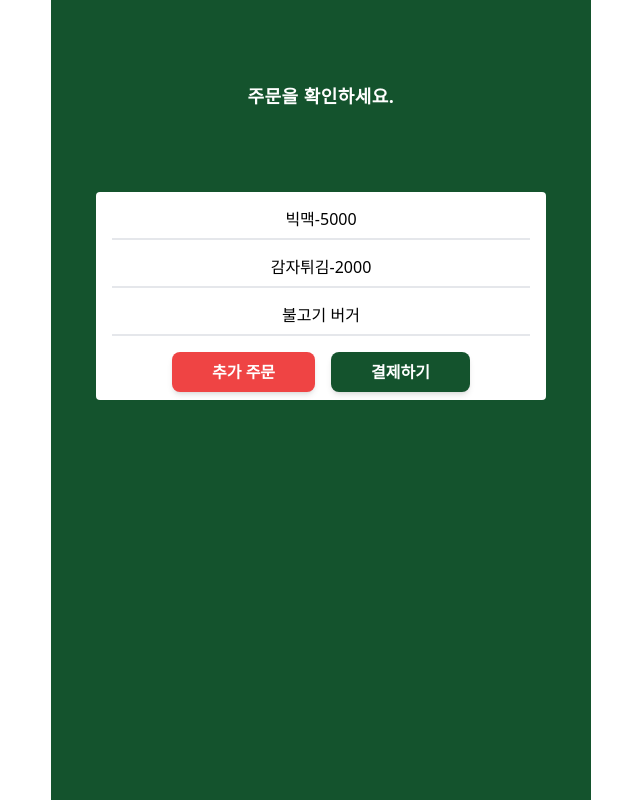
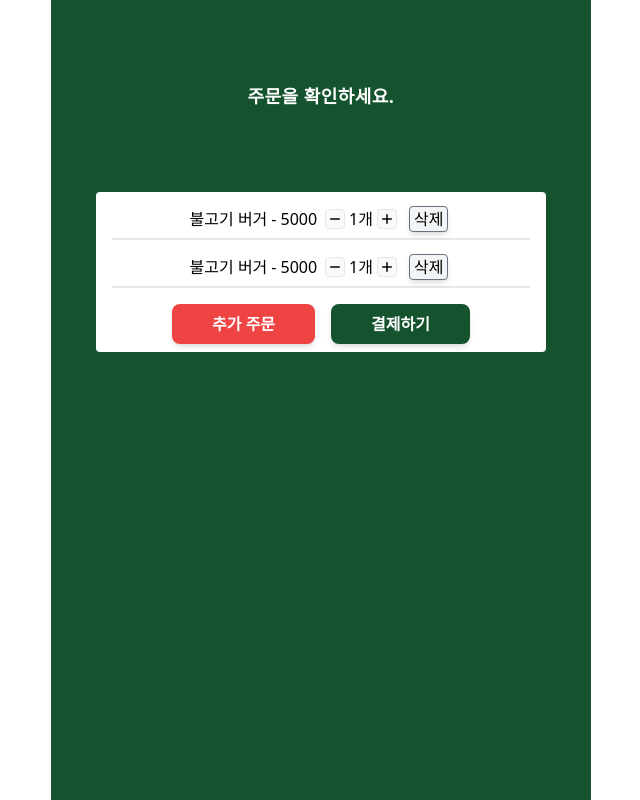
Before and after one commit to ji-hyun-young/kiosk-fullstack, a React (Vite) app in the folder src/main/frontend/: page /order in a window 1280 px wide. Shown: the top 800 px of the page, without its empty margins (319-959 px from the left). Built offline with nearby package versions, Linux system fonts and the light colour scheme.

Commit message:
feat: count product

```diff
--- a/src/main/frontend/package.json
+++ b/src/main/frontend/package.json
@@ -10,6 +10,7 @@
     "preview": "vite preview"
   },
   "dependencies": {
+    "@heroicons/react": "^2.1.3",
     "clsx": "^2.1.1",
     "react": "^18.2.0",
     "react-dom": "^18.2.0",
--- a/src/main/frontend/src/components/Button.tsx
+++ b/src/main/frontend/src/components/Button.tsx
@@ -2,7 +2,7 @@
 import { ButtonHTMLAttributes, PropsWithChildren } from "react";
 
 interface Props extends ButtonHTMLAttributes<HTMLButtonElement> {
-  variant: "primary" | "danger" | "default" | "success";
+  variant: "primary" | "danger" | "default" | "success" | "green";
 }
 
 export const Button = ({
--- a/src/main/frontend/src/components/Order.tsx
+++ b/src/main/frontend/src/components/Order.tsx
@@ -1,7 +1,57 @@
-const Order = ({ name, price }) => {
+import { useState } from "react";
+import { Product } from "../globalTypes";
+
+type Props = {
+  product: Product;
+};
+
+const Order = ({ product }: Props) => {
+  const [count, setCount] = useState(1);
+  const handleCount = (e: React.MouseEvent<HTMLButtonElement>) => {
+    const name = e.currentTarget.name;
+
+    if (name === "plusBtn") {
+      setCount(count + 1);
+    }
+
+    if (name === "minusBtn") {
+      setCount(count - 1);
+    }
+  };
   return (
     <div className="h-10 flex justify-center items-center border-b-2 border-gray-200 mx-4 my-2">
-      <span>{name}</span> - <span>{price}</span>
+      <span className="mx-1">{product.name}</span> -{" "}
+      <span className="mx-1">{product.price}</span>
+      <button
+        className="border size-5 bg-gray-50 rounded text-center flex justify-center items-center mx-1"
+        name="minusBtn"
+        onClick={handleCount}
+      >
+        <svg
+          xmlns="http://www.w3.org/2000/svg"
+          viewBox="0 0 16 16"
+          fill="currentColor"
+          className="w-4 h-4"
+        >
+          <path d="M3.75 7.25a.75.75 0 0 0 0 1.5h8.5a.75.75 0 0 0 0-1.5h-8.5Z" />
+        </svg>
+      </button>
+      <div>{count}개</div>
+      <button
+        className="border size-5 bg-gray-50 rounded text-center flex justify-center items-center mx-1"
+        name="plusBtn"
+        onClick={handleCount}
+      >
+        <svg
+          xmlns="http://www.w3.org/2000/svg"
+          viewBox="0 0 16 16"
+          fill="currentColor"
+          className="w-4 h-4"
+        >
+          <path d="M8.75 3.75a.75.75 0 0 0-1.5 0v3.5h-3.5a.75.75 0 0 0 0 1.5h3.5v3.5a.75.75 0 0 0 1.5 0v-3.5h3.5a.75.75 0 0 0 0-1.5h-3.5v-3.5Z" />
+        </svg>
+      </button>
+      <button className="btn-delete">삭제</button>
     </div>
   );
 };
--- /dev/null
+++ b/src/main/frontend/src/globalTypes.d.ts
@@ -0,0 +1,5 @@
+export type Product = {
+  id: number;
+  name: string;
+  price: number;
+};
--- a/src/main/frontend/src/index.css
+++ b/src/main/frontend/src/index.css
@@ -3,7 +3,7 @@
 @tailwind utilities;
 @layer components {
   .btn-default {
-    @apply py-2 px-4 bg-green-900 text-white font-semibold rounded-lg shadow-md hover:bg-gray-700 focus:outline-none focus:ring-2 focus:ring-gray-400 focus:ring-opacity-75;
+    @apply py-2 px-4 bg-gray-500 text-white font-semibold rounded-lg shadow-md hover:bg-gray-700 focus:outline-none focus:ring-2 focus:ring-gray-400 focus:ring-opacity-75;
   }
 
   .btn-primary {
@@ -11,6 +11,14 @@
   }
   .btn-danger {
     @apply py-2 px-4 bg-red-500 text-white font-semibold rounded-lg shadow-md hover:bg-red-700 focus:outline-none focus:ring-2 focus:ring-blue-400 focus:ring-opacity-75;
+  }
+
+  .btn-green {
+    @apply py-2 px-4 bg-green-900 text-white font-semibold rounded-lg shadow-md hover:bg-green-700 focus:outline-none focus:ring-2 focus:ring-blue-400 focus:ring-opacity-75;
+  }
+
+  .btn-delete {
+    @apply border rounded bg-gray-100 border-gray-500 px-1 mx-2 text-center shadow-md hover:bg-gray-200 focus:outline-none focus:ring-2 focus:ring-gray-400 focus:ring-opacity-75;
   }
 }
 
--- a/src/main/frontend/src/pages/Cart.tsx
+++ b/src/main/frontend/src/pages/Cart.tsx
@@ -2,6 +2,11 @@
 import Order from "../components/Order";
 
 const Cart = () => {
+  const product = {
+    id: 1,
+    name: "불고기 버거",
+    price: 5000,
+  };
   return (
     <div className="w-128 h-128 bg-green-900">
       <div className="h-1/5 flex justify-center items-center">
@@ -12,23 +17,21 @@
       <div className="flex justify-center">
         <div className="bg-white rounded w-5/6">
           {/* 컴포넌트 만들기 */}
-          <Order name="빅맥" price={5000} />
-          <Order name="감자튀김" price={2000} />
-          <div className="h-10 flex justify-center items-center border-b-2 border-gray-200 mx-4 my-2">
-            <span>불고기 버거</span>
-          </div>
+          <Order product={product} />
+          <Order product={product} />
+
           {/* 총 수량, 총 금액 */}
           {/* 버튼 */}
           <div className="flex justify-center">
             <Button variant="danger" className="px-10">
               추가 주문
             </Button>
-            <Button variant="default" className="px-10">
+            <Button variant="green" className="px-10">
               결제하기
             </Button>
           </div>
           {/* <button className="btn-danger">추가 주문</button> */}
-          {/* <button className="btn-default">결제하기</button> */}
+          {/* <button className="btn-green">결제하기</button> */}
         </div>
       </div>
     </div>
```
Also changed, not shown: 2 other files (tests, documents, lock files or other folders).
